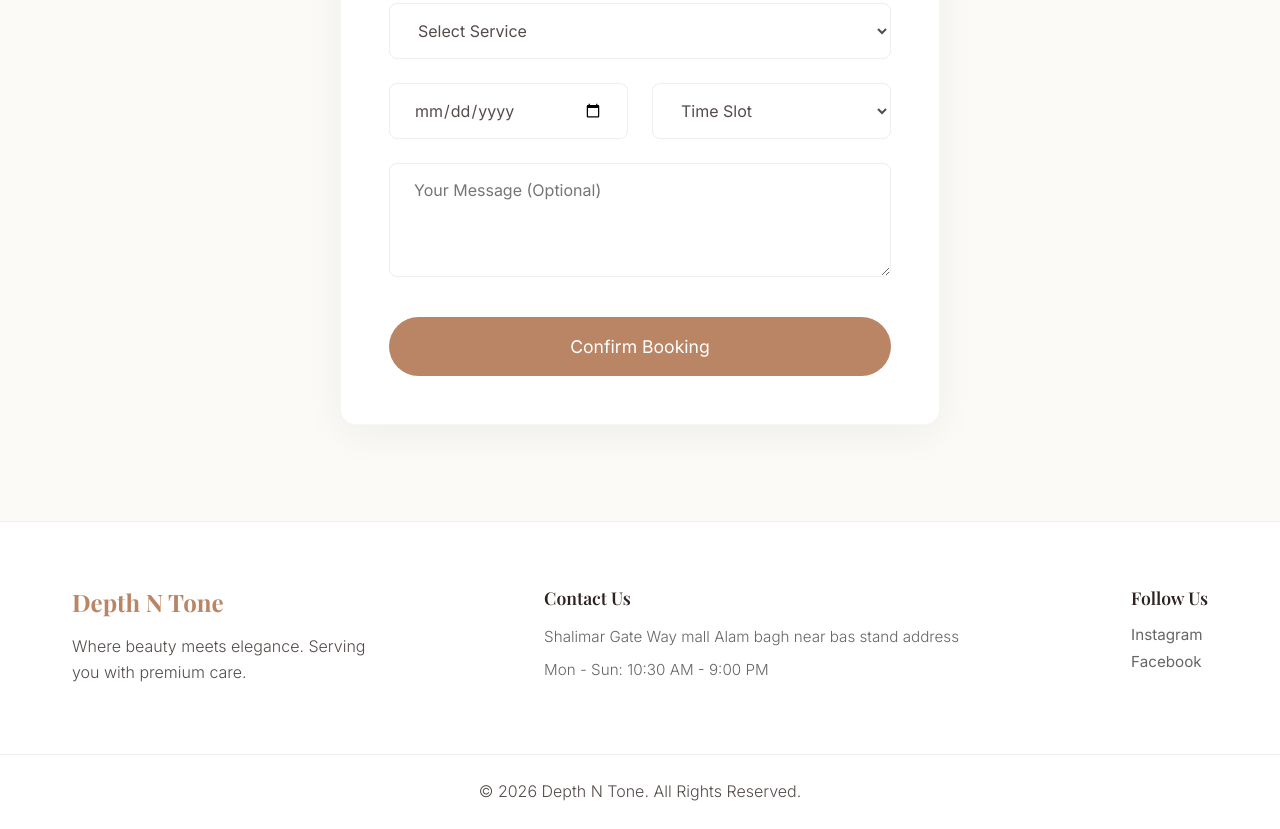
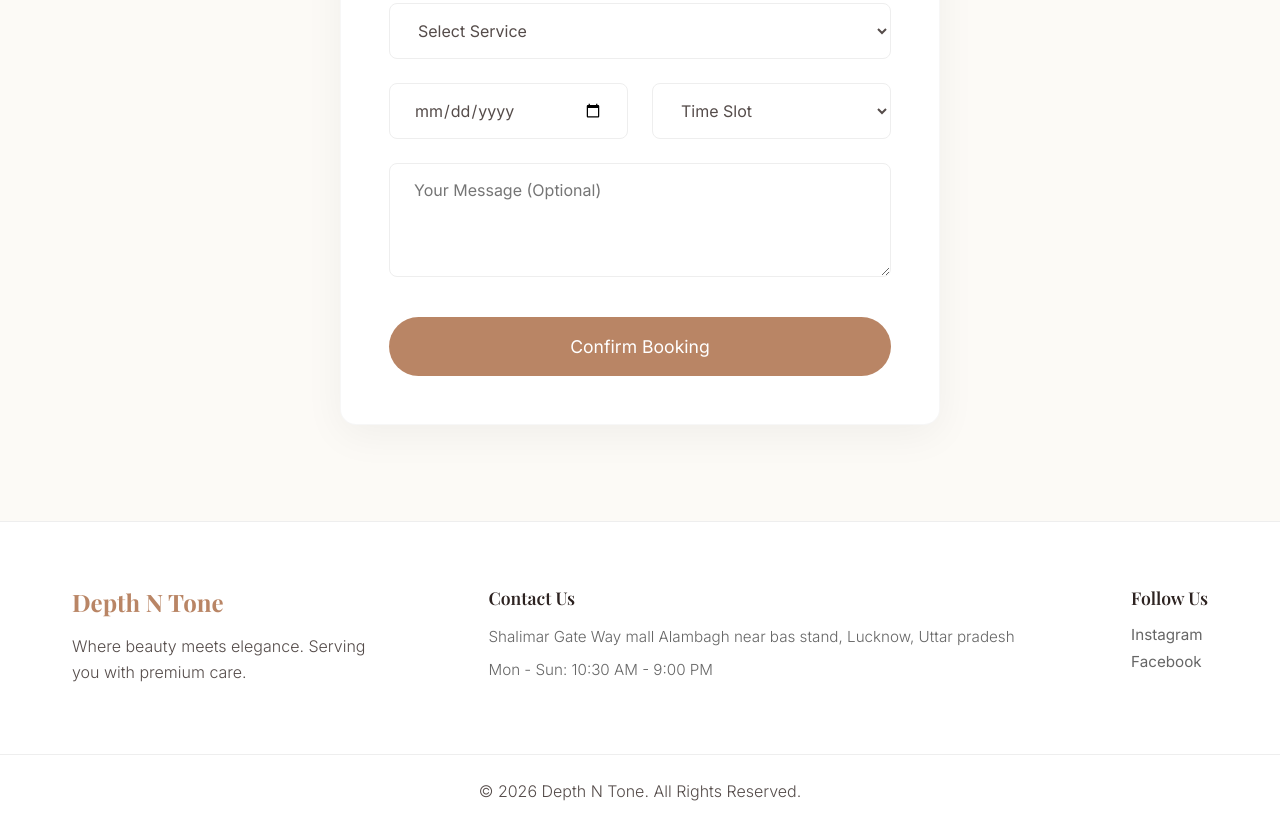
Before and after one commit to ThePhoenix3993/depthNtone, a website built with Vite: page index.html in a window 1280 px wide. Shown: the part 4440-5269 px from the top of the page. Built offline with nearby package versions, Linux system fonts and the light colour scheme; files whose address does not match are found by name; a web font is replaced by a local one.

Commit message:
Update footer address for accuracy

```diff
--- a/index.html
+++ b/index.html
@@ -280,7 +280,7 @@
           </div>
           <div class="footer-links">
             <h4>Contact Us</h4>
-            <p>Shalimar Gate Way mall Alam bagh near bas stand address</p>
+            <p>Shalimar Gate Way mall Alambagh near bas stand, Lucknow, Uttar pradesh </p>
             <p>Mon - Sun: 10:30 AM - 9:00 PM</p>
           </div>
           <div class="footer-social">
```
